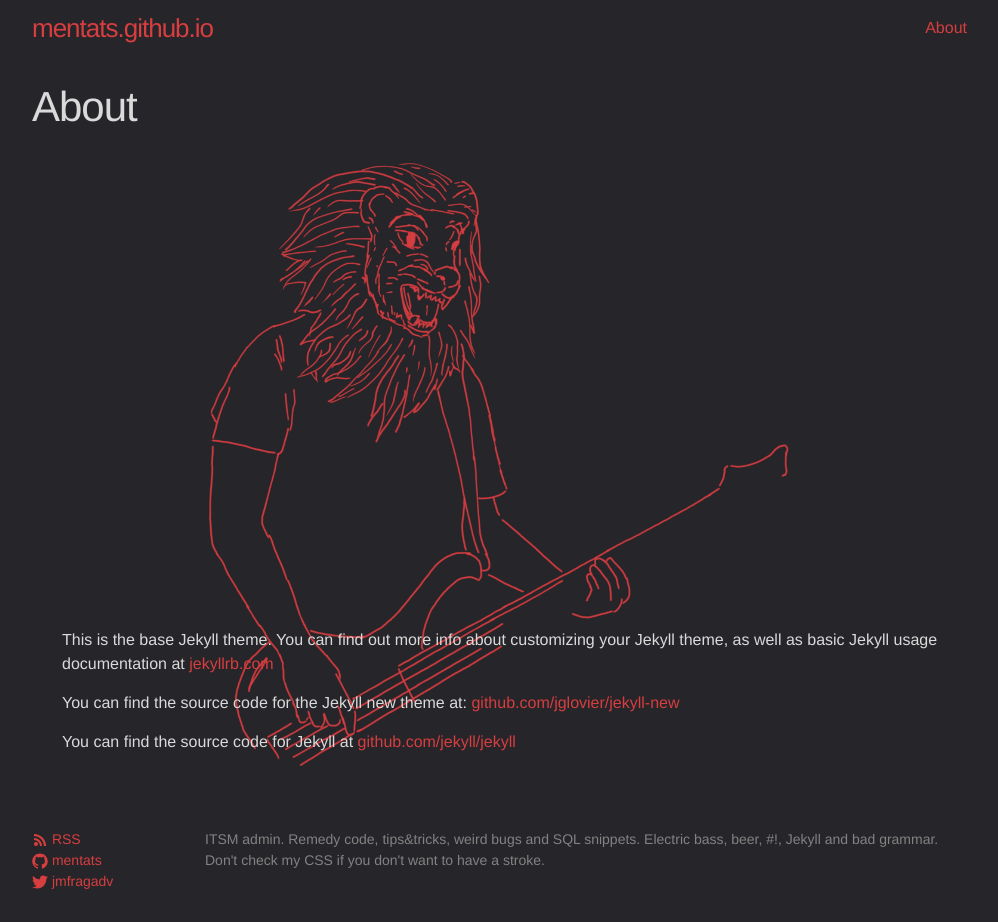
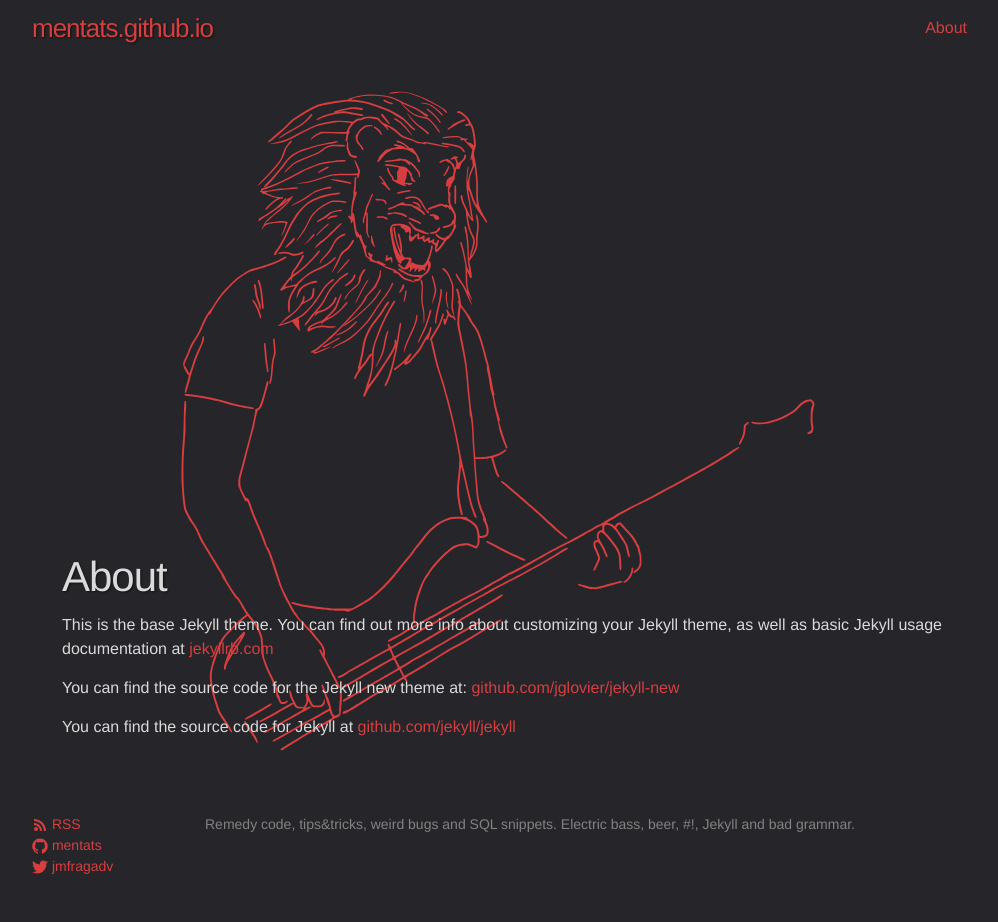
Before and after one commit to mentats/mentats.github.io, a Jekyll site: the page built from about.md, in a window 1280 px wide. Shown: the whole page, without its empty margins (138-1136 px from the left). Built offline with Jekyll 4.4.1, drawn with Linux system fonts in a browser that asks for light colours.

Commit message:
Now, this is the last one for today
Some changes, about image is now svg (60kb instead of 1000), text is
justified and everything looks more or less better.

```diff
--- a/_config.yml
+++ b/_config.yml
@@ -2,7 +2,7 @@
 title: mentats.github.io
 email:
 description: > # this means to ignore newlines until "baseurl:"
-  ITSM admin. Remedy code, tips&tricks, weird bugs and SQL snippets. Electric bass, beer, #!, Jekyll and bad grammar. Don't check my CSS if you don't want to have a stroke.
+  Remedy code, tips&tricks, weird bugs and SQL snippets. Electric bass, beer, #!, Jekyll and bad grammar.
 baseurl: "" # the subpath of your site, e.g. /blog/
 url: "http://mentats.github.io" # the base hostname & protocol for your site
 twitter_username: jmfragadv
--- a/_includes/header.html
+++ b/_includes/header.html
@@ -3,7 +3,6 @@
   <div class="wrapper">
 
     <a class="site-title" href="{{ site.baseurl }}/">{{ site.title }}</a>
-
     <nav class="site-nav">
       <a href="#" class="menu-icon">
         <svg viewBox="0 0 18 15">
@@ -21,7 +20,6 @@
         {% endfor %}
       </div>
     </nav>
-
   </div>
 
 </header>
--- a/_layouts/about.html
+++ b/_layouts/about.html
@@ -3,13 +3,14 @@ layout: default
 ---
 <div class="post">
 
-  <header class="post-header">
+  <!-- <header class="post-header">
     <h1 class="post-title">{{ page.title }}</h1>
-  </header>
+  </header> -->
 
 <!-- <img src="/assets/abt_trn_lo.png"> -->
   <article class="post-content">
  <div class="bckim">
+     <h1 class="post-title">{{ page.title }}</h1>
      {{ content }}
  </div>
   </article>
--- a/_sass/_base.scss
+++ b/_sass/_base.scss
@@ -21,6 +21,7 @@ body {
     color: $text-color;
     background-color: $background-color;
     -webkit-text-size-adjust: 100%;
+    text-align: justify;
 }
 
 
@@ -81,6 +82,7 @@ li {
  */
 h1, h2, h3, h4, h5, h6 {
     font-weight: 300;
+    text-shadow: 1px 1px 2px rgba(0, 0, 0, 0.6);
 }
 
 
@@ -227,7 +229,7 @@ pre {
  * mentats
  * Background images
  */
-.bckim {background:transparent url(/assets/abt_trn_lo.png) no-repeat center top;
+.bckim {background:transparent url(/assets/abt_trn_lo.svg) no-repeat center top;
     background-size: contain;
     margin-right: auto;
     margin-left: auto;
--- a/_sass/_layout.scss
+++ b/_sass/_layout.scss
@@ -18,6 +18,7 @@
     float: center;
     text-decoration: none;
     color: $brand-color;
+    text-shadow: 1px 1px 2px rgba(0, 0, 0, 0.6);
 
     &,
     &:visited {
@@ -127,6 +128,7 @@
     padding: $spacing-unit * 0;
     color: $grey-color;
     font-size: 14px;
+    text-align: justify;
 }
 
 .footer-heading {
```
Also changed, not shown: assets/abt_trn_lo.png (deleted), assets/abt_trn_lo.svg (added).
